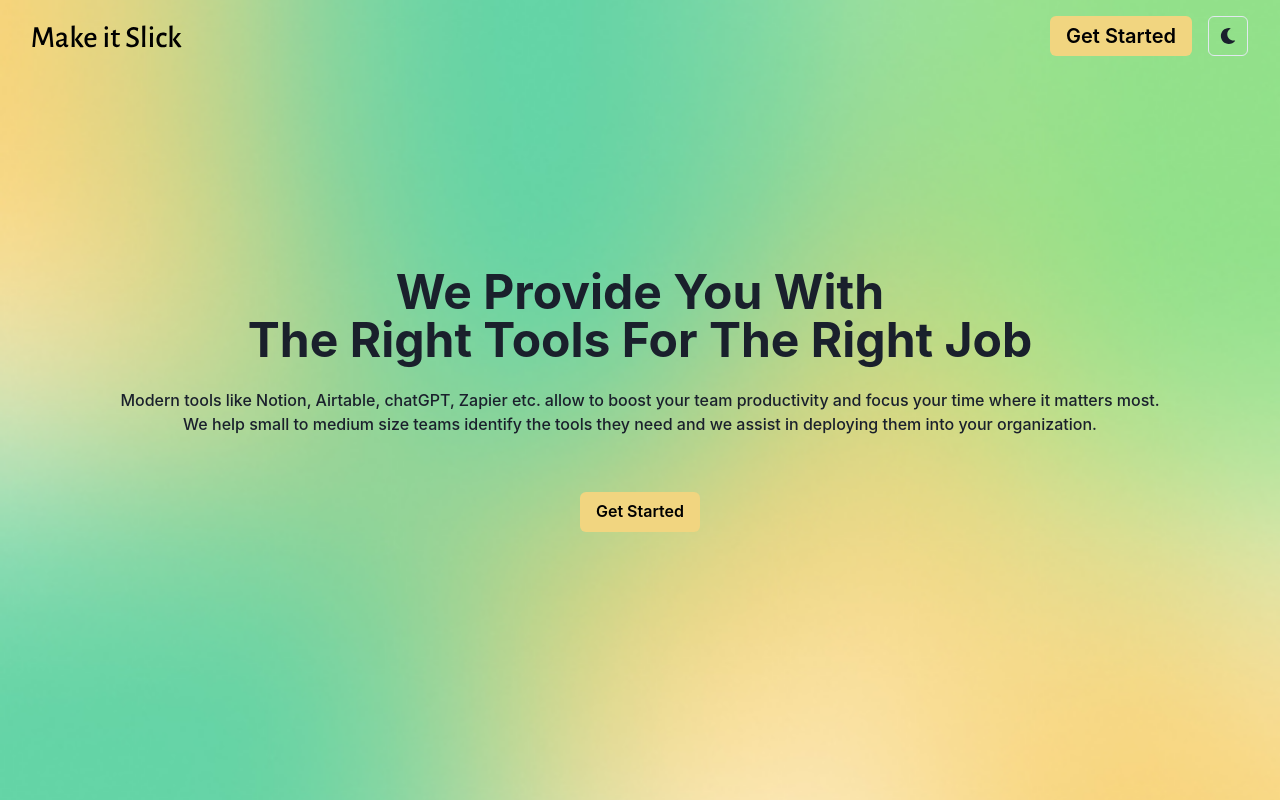
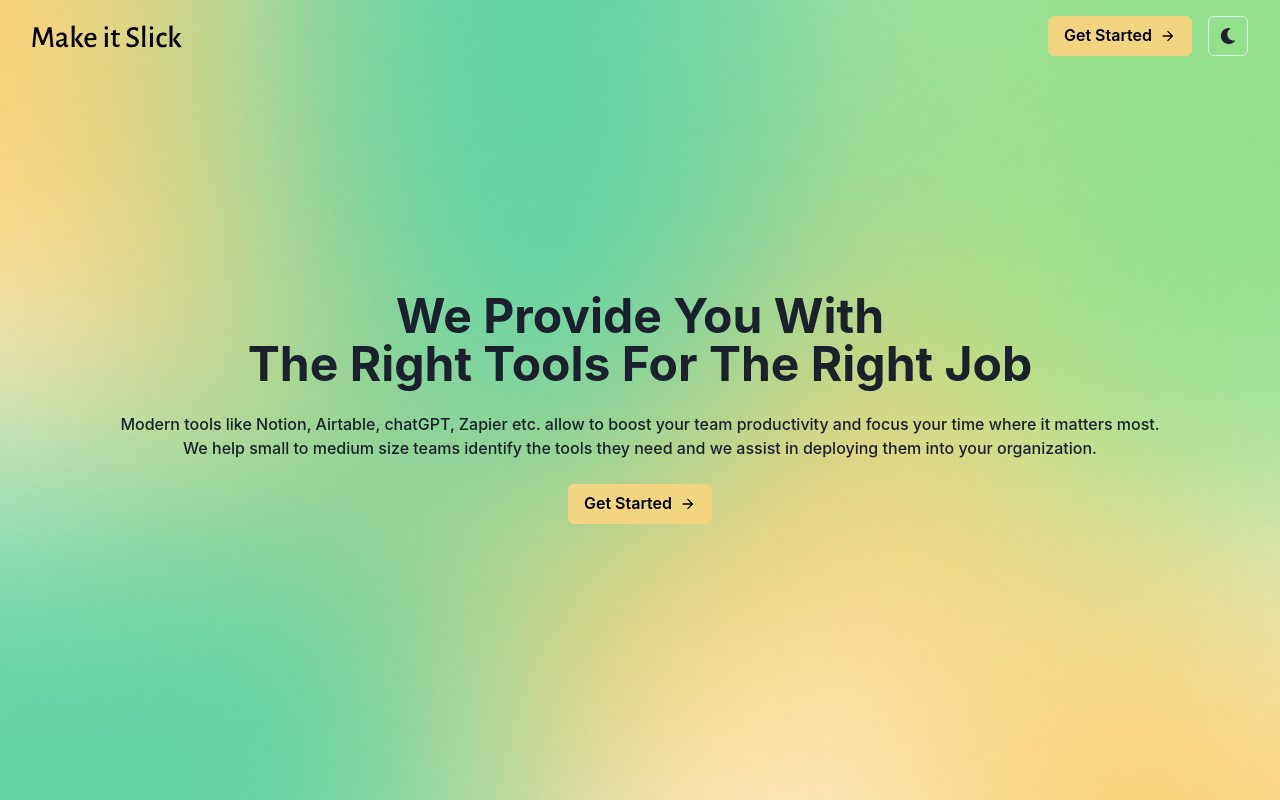
Before and after one commit to nicOwlas/make-it-slick, a Next.js app: page / in a window 1280 px wide. Built offline with nearby package versions, Linux system fonts and the light colour scheme.

Commit message:
Factorized the GetStarted button

```diff
--- /dev/null
+++ b/components/GetStartedButton.tsx
@@ -0,0 +1,52 @@
+import { ArrowForwardIcon } from "@chakra-ui/icons";
+import {
+  Button,
+  IconButton,
+  useBreakpointValue,
+  useColorModeValue,
+} from "@chakra-ui/react";
+import React from "react";
+
+interface GetStartedButtonProps {
+  isNavbar?: boolean;
+  url: string;
+}
+
+export const GetStartedButton: React.FC<GetStartedButtonProps> = ({
+  isNavbar = false,
+  url,
+}) => {
+  const buttonSize = "md";
+
+  const displayIconButton = useBreakpointValue({ base: true, sm: false });
+
+  const bgColor = useColorModeValue("#F1D580", "#0987A0");
+  const color = useColorModeValue("black", "white");
+
+  const handleClick = () => {
+    window.open(url, "_blank");
+  };
+
+  return displayIconButton && isNavbar ? (
+    <IconButton
+      aria-label="Get Started"
+      icon={<ArrowForwardIcon />}
+      size={buttonSize}
+      bg={bgColor}
+      color={color}
+      onClick={handleClick}
+    />
+  ) : (
+    <Button
+      size={buttonSize}
+      bg={bgColor}
+      color={color}
+      onClick={handleClick}
+      rightIcon={<ArrowForwardIcon />}
+    >
+      Get Started
+    </Button>
+  );
+};
+
+export default GetStartedButton;
--- a/components/Navbar.tsx
+++ b/components/Navbar.tsx
@@ -1,6 +1,5 @@
 import {
   Box,
-  Button,
   Flex,
   IconButton,
   Spacer,
@@ -8,7 +7,8 @@ import {
   useColorModeValue,
 } from "@chakra-ui/react";
 import { FaMoon, FaSun } from "react-icons/fa";
-import { Logo } from "./Logo"; // Replace with the correct path to your Logo.tsx file
+import GetStartedButton from "./GetStartedButton";
+import { Logo } from "./Logo";
 
 const Navbar = () => {
   const { colorMode, toggleColorMode } = useColorMode();
@@ -32,22 +32,7 @@ const Navbar = () => {
           <Logo fill={logoColor} />
         </Box>
         <Spacer />
-        <a
-          target="_blank"
-          href="https://ol364r9x4kq.typeform.com/to/MnFcFpfA"
-          rel="noopener noreferrer"
-        >
-          <Button
-            variant="solid"
-            bg={useColorModeValue("#F1D580", "#0987A0")}
-            color={useColorModeValue("black", "white")}
-            // colorScheme={useColorModeValue("yellow", "teal")}
-            fontSize="20px"
-            _hover={{ textDecoration: "none" }}
-          >
-            Get Started
-          </Button>
-        </a>
+        <GetStartedButton isNavbar={true} url="https://example.com" />
         <IconButton
           variant="outline"
           aria-label="Toggle color mode"
--- a/package.json
+++ b/package.json
@@ -9,6 +9,7 @@
     "lint": "next lint"
   },
   "dependencies": {
+    "@chakra-ui/icons": "^2.0.19",
     "@chakra-ui/react": "^2.6.1",
     "@emotion/react": "^11.10.8",
     "@emotion/styled": "^11.10.8",
--- a/pages/index.tsx
+++ b/pages/index.tsx
@@ -2,21 +2,21 @@
 
 import {
   Box,
-  Button,
   Heading,
   Stack,
   Text,
   VStack,
   useColorMode,
-  useColorModeValue,
 } from "@chakra-ui/react";
+
+import GetStartedButton from "../components/GetStartedButton";
 
 export default function Home() {
   const { colorMode, toggleColorMode } = useColorMode();
 
   return (
     <VStack minHeight="100vh" justifyContent="center" alignItems="center">
-      <Box textAlign="center">
+      <Box textAlign="center" p={4}>
         <Stack spacing={6}>
           <Heading as="h1" size="2xl">
             We Provide You With<br></br>
@@ -31,16 +31,7 @@ export default function Home() {
           </Text>
         </Stack>
       </Box>
-      <a target="_blank" href="https://google.com/" rel="noopener noreferrer">
-        <Button
-          mt={12}
-          bg={useColorModeValue("#F1D580", "#0987A0")}
-          color={useColorModeValue("black", "white")}
-          onClick={toggleColorMode}
-        >
-          Get Started
-        </Button>
-      </a>
+      <GetStartedButton url="https://example.com" />
     </VStack>
   );
 }
```
Also changed, not shown: 2 other files (tests, documents, lock files or other folders).
